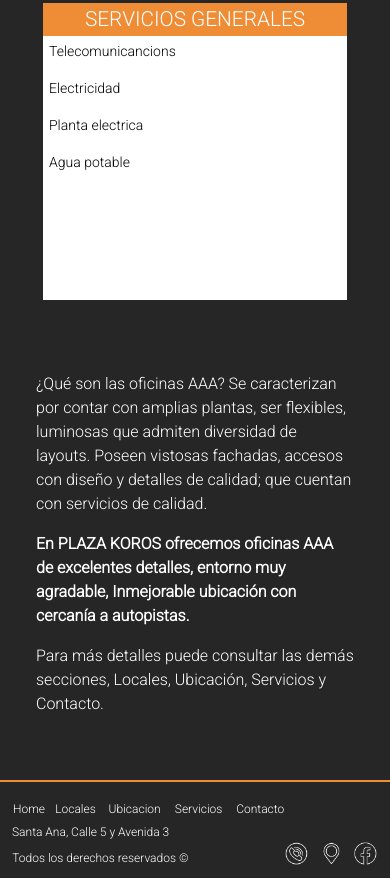
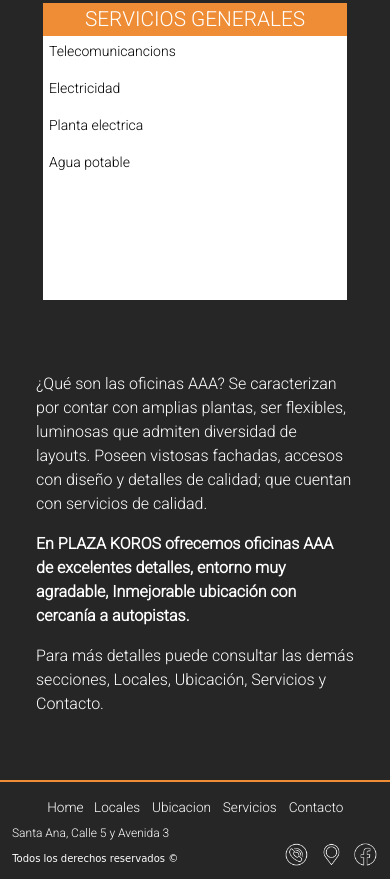
Before and after one commit to GonzaloGarciaCalvo/Proyecto_Final_DesarrolloWeb_Coderhouse, a website: page index.html in a window 390 px wide. Shown: the part 1058-1937 px from the top of the page. Drawn offline with nearby package versions, Linux system fonts and the light colour scheme.

Commit message:
ubicacion emlementos del footer

```diff
--- a/index.html
+++ b/index.html
@@ -140,7 +140,7 @@
         </div>
         <div class="row">
             <div class="col-12 footer--display">
-                <p class="texto9 footer__p mb-2">Todos los derechos reservados &copy;</p>
+                <p class="texto10 footer__p mb-2">Todos los derechos reservados &copy;</p>
                 <div class="footer__div mb-2 pe-1">
                     <a target="_blank" href="pages/contacto.html#telefono"><img src="images/icono_telefono.png"alt="vínculo a número telefónico" class="logoTelFace efectoLogo"></a>
                     <a target="_blank" href="https://goo.gl/maps/mzDBfHRiHhJyeG1B8"><img src="images/Icono_ ubicacion.png"alt="ubicación en googlemaps" class="logoLinkUb efectoLogo"></a>
--- a/scss/_base.scss
+++ b/scss/_base.scss
@@ -48,6 +48,11 @@
     color: $colorTexto;
     font-size: 16px;
 }
+.texto10 {
+    font-family: cursive;
+    color: $colorTexto;
+    font-size: 14px;
+}
 .textotituloMovil {
     line-height: 24px;
 }
--- a/scss/_layout.scss
+++ b/scss/_layout.scss
@@ -134,15 +134,16 @@
     }
 }
 .mapaDeSitio {            /** barra de navegacion del footer **/
-    font-size: 0.95rem;
+    font-size: 1rem;
+    width: 100%;
     display: flex;
     flex-direction: row;
     padding-left: 0;
-    margin-left: 2.25rem;
-}
+    /* margin-left: 2.25rem; */
+    justify-content: center;}
 .mapaDeSitio a {
     color: white;
-    margin-right: 1rem*5/16;
+    margin-right: 1rem*10/16;
 }
 .mapaDeSitio a:hover {
     color: $naranja-marca;
--- a/scss/_mediaqueries.scss
+++ b/scss/_mediaqueries.scss
@@ -39,6 +39,9 @@
     .texto9 {
         color: $colorTexto;
         font-size: 1em*12/16;
+    }
+    .texto10 {
+        font-size: 1rem*10/16;
     }
     .textoSlogan {
         font-size: 1.25rem;
@@ -169,26 +172,28 @@
         }
     }
     .mapaDeSitio {
-        font-size: 1rem*12/16;
-        margin-left: 0.5rem;
+        font-size: 0.85rem;
+        margin-left: 0rem;
+        margin-right: 0.5rem;
+        margin-bottom: 0.3rem;
         width: 100vw;
     }
     .mapaDeSitio a {
-        padding: 1rem*5/16;
-        margin-right: 7px;
+        padding: 1rem*2/16;
+        margin-right: 10px;
     }
     .link1 {
-        width: 2.2rem;
+        width: 2.3rem;
     }
     .link2 {
-        width: 2.9rem;
+        width: 3rem;
 
     }
     .link3 {
-        width: 3.7rem;
+        width: 3.8rem;
     }
     .link4 {
-        width: 3.4rem;
+        width: 3.5rem;
     }
 
     .logoTelFace {
```
Also changed, not shown: css/destino.css.
